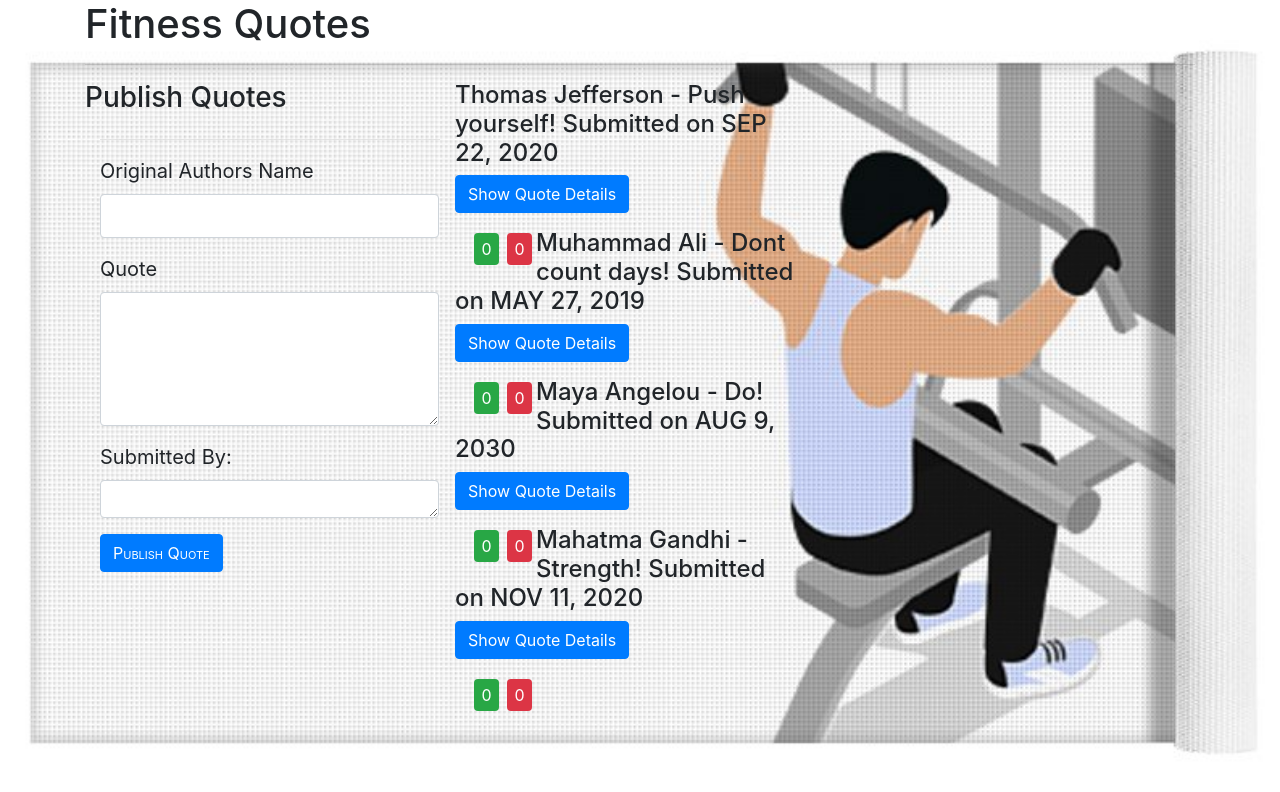
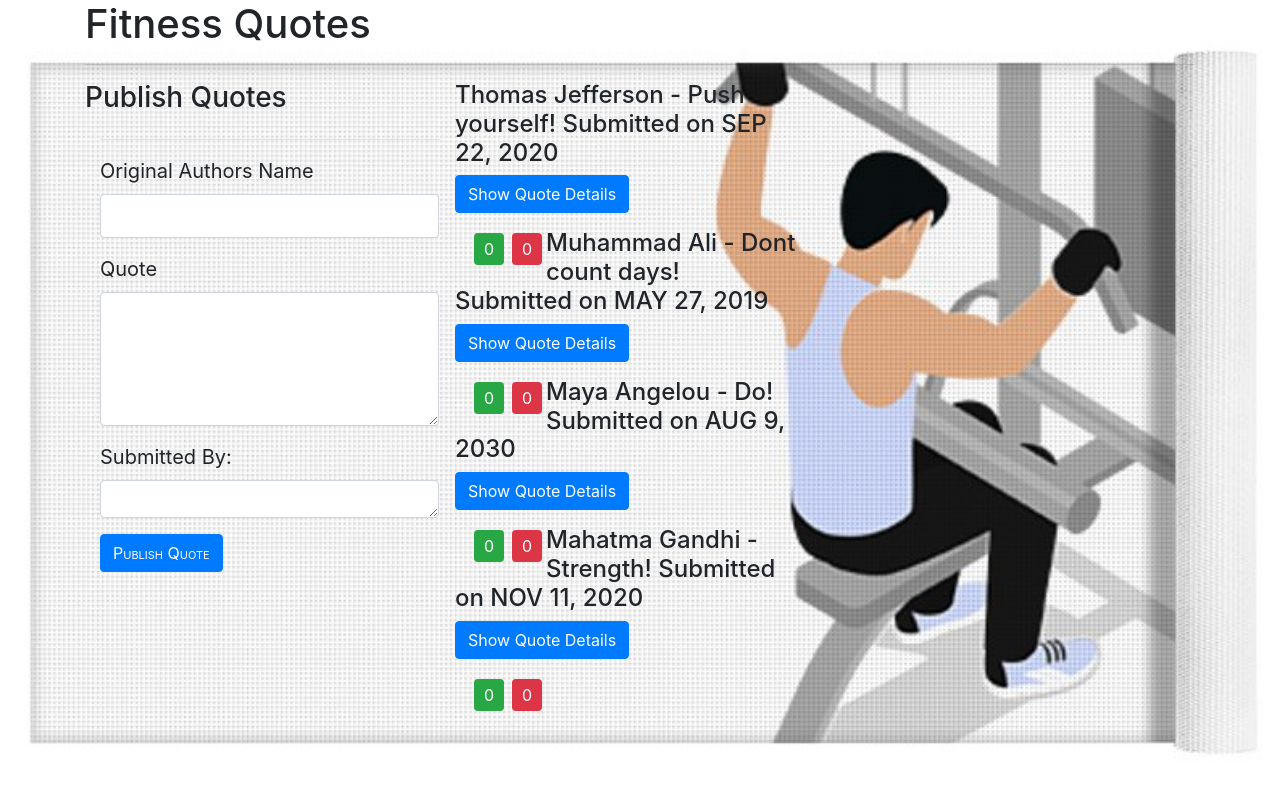
Before and after one commit to NNJAMBI/Fitness-Quotes, an Angular app: page / in a window 1280 px wide. Shown: the top 792 px of the page. Built offline with nearby package versions, Linux system fonts and the light colour scheme.

Commit message:
fix styles for thumbs

```diff
--- a/src/app/vote/vote.component.css
+++ b/src/app/vote/vote.component.css
@@ -4,8 +4,7 @@
   border: none;
   color: white;
   float: left;
-    width:25px;
-    height:25%;
-    align-content: center;
+  width:30px;
+  height:40%;
   /* border-radius: 50%; */
 }
```
Lines whose indentation alone changed are shown as unchanged.
